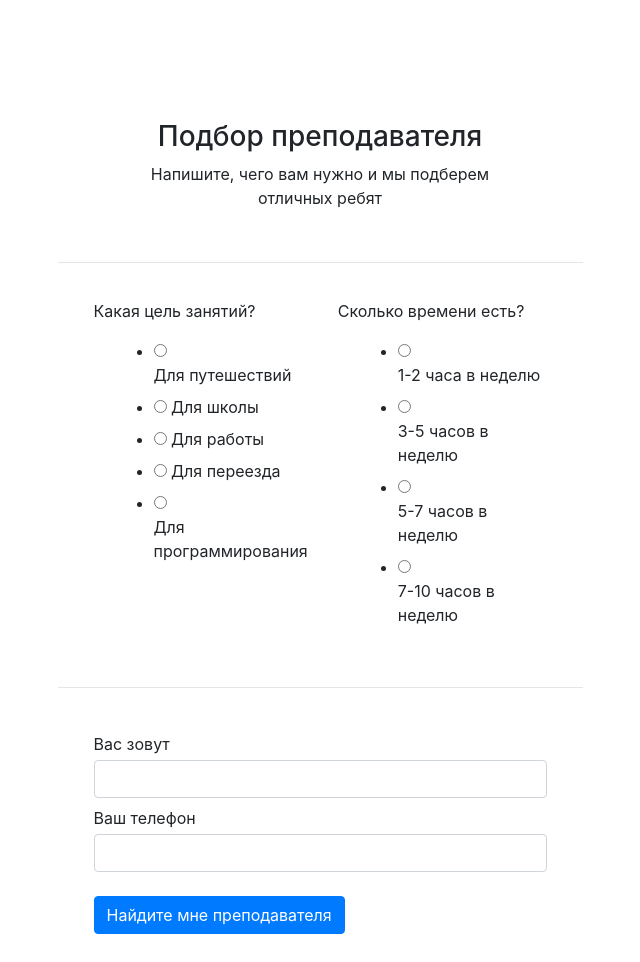
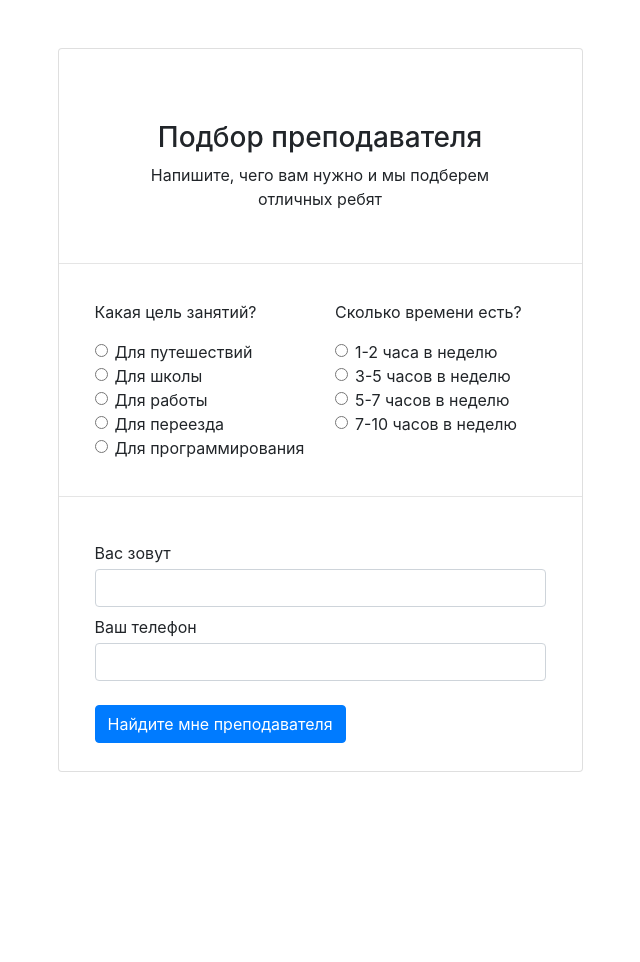
Before and after one commit to rolldeep/flaskapp2, a Flask app: page /request/ in a window 1280 px wide. Shown: the part 72-1034 px from the top of the page, without its empty margins (320-960 px from the left). After the commit the page ends 844 px from the top, so only its background shows below. Run offline with Flask 2, Linux system fonts and the light colour scheme; some libraries are stand-ins or nearby versions.

Commit message:
layot improvements

```diff
--- a/templates/request.html
+++ b/templates/request.html
@@ -2,7 +2,7 @@
 {% block content %}
 <main class="container mt-5">
   <div class="col-12 col-sm-10 col-lg-6 offset-lg-3 offset-sm-1">
-    <form action="/request_done/" method="POST">
+    <form action="/request_done/" method="POST" class="card mb-5">
       <div class="card-body text-center pt-5">
         <h1 class="h3 card-title mt-4 mb-2">Подбор преподавателя</h1>
         <p class="px-5">Напишите, чего вам нужно и&nbsp;мы&nbsp;подберем отличных&nbsp;ребят</p>
@@ -13,13 +13,17 @@
           <div class="col">
             <p>Какая цель занятий?</p>
             <div class="form-check">
-              {{ form.goals }}
+              {% for subfield in form.goals %}
+              {{ subfield(class="form-check-input") }} {{ subfield.label(class="form-check-label") }} <br>
+              {% endfor %}
             </div>
           </div>
           <div class="col">
             <p>Сколько времени есть?</p>
             <div class="form-check">
-              {{ form.availability }}
+              {% for subfield in form.availability %}
+              {{ subfield(class="form-check-input") }} {{ subfield.label(class="form-check-label") }} <br>
+              {% endfor %}
             </div>
           </div>
         </div>
```
